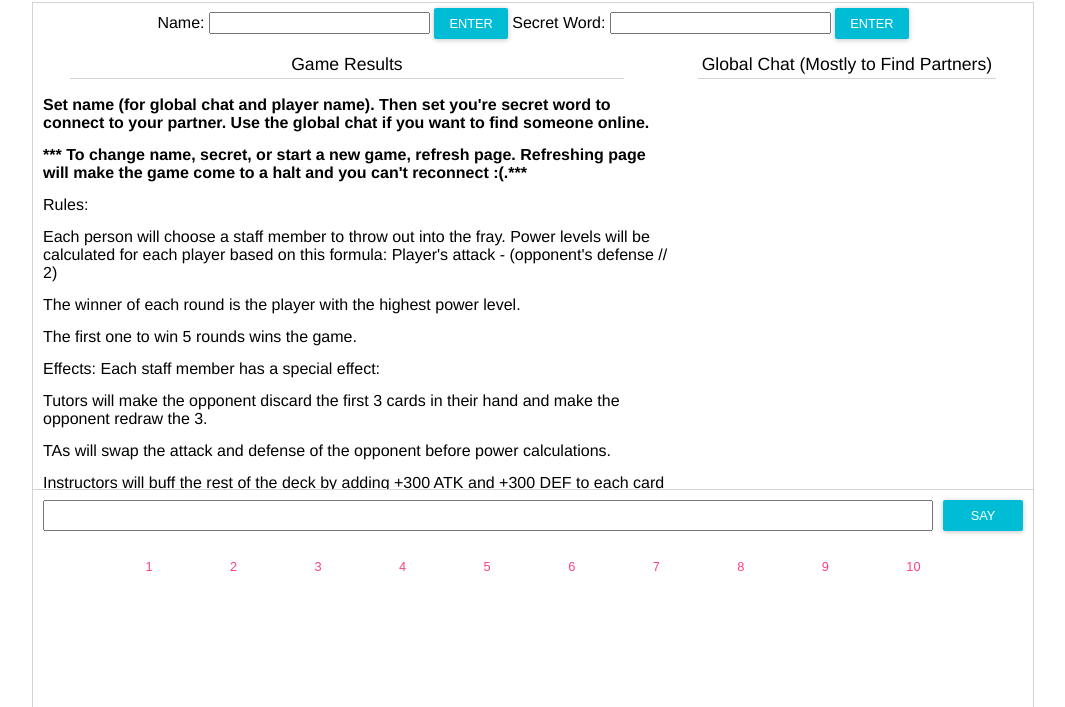
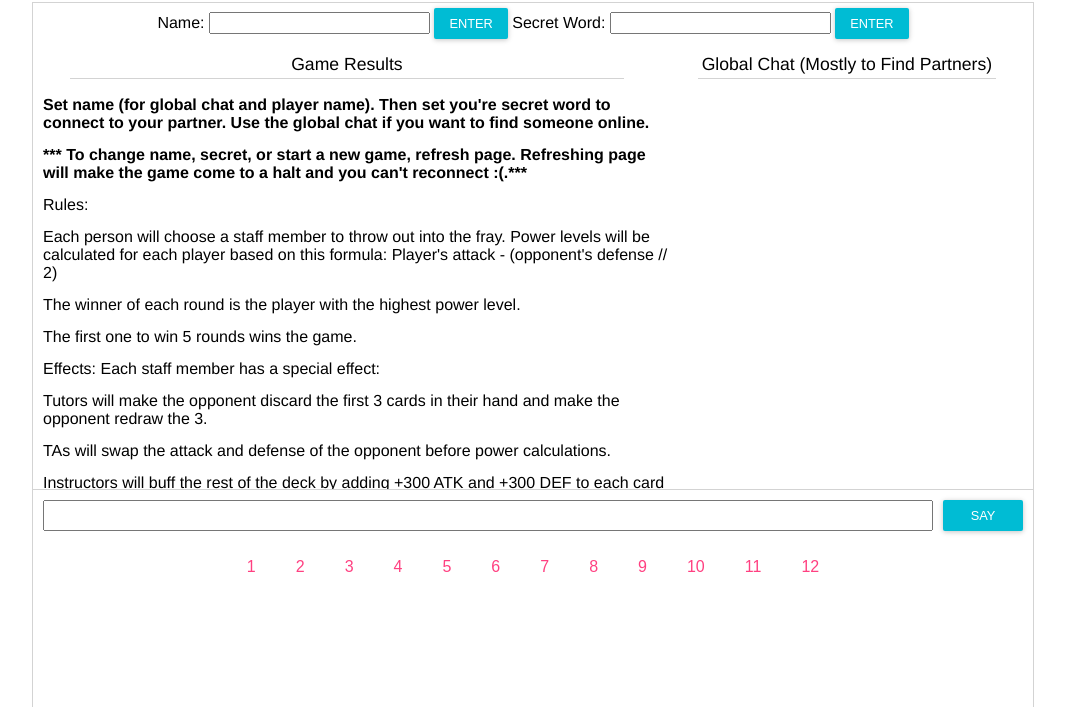
Before and after one commit to cameronmalloy/lambda, a website: page client/index.html in a window 1280 px wide. Shown: the part 93-800 px from the top of the page, without its empty margins (107-1172 px from the left). Drawn offline with nearby package versions, Linux system fonts and the light colour scheme; no server answers.

Commit message:
Made buttons a little better

```diff
--- a/client/index.html
+++ b/client/index.html
@@ -55,6 +55,8 @@
                 <button id="8" class="turn">8</button>
                 <button id="9" class="turn">9</button>
                 <button id="10" class="turn">10</button>
+                <button id="11" class="turn">11</button>
+                <button id="12" class="turn">12</button>
             </div>
 
             <div class="cards">
--- a/client/styles/main.css
+++ b/client/styles/main.css
@@ -33,6 +33,9 @@ body {
     color: rgb(255, 64, 129);
     background-color: white;
     box-shadow:none;
+    margin-left: 5px;
+    margin-right: 5px;
+    font-size: 1rem;
   }
 
   button.turn:hover {
@@ -42,7 +45,7 @@ body {
   .lambda-wrapper {
     background-color: rgb(255, 255, 255);
     width: 1000px;
-    height: 800px;
+    height: 850px;
     max-height: 1100px;
     margin: 20px auto;
     display: flex;
@@ -119,7 +122,9 @@ body {
   .button-wrapper {
     display: flex;
     padding: 10px 50px;
-    justify-content: space-evenly;
+    /*justify-content: space-evenly;*/
+    margin-left: auto;
+    margin-right: auto;
   }
 
   form#name-form,
```
